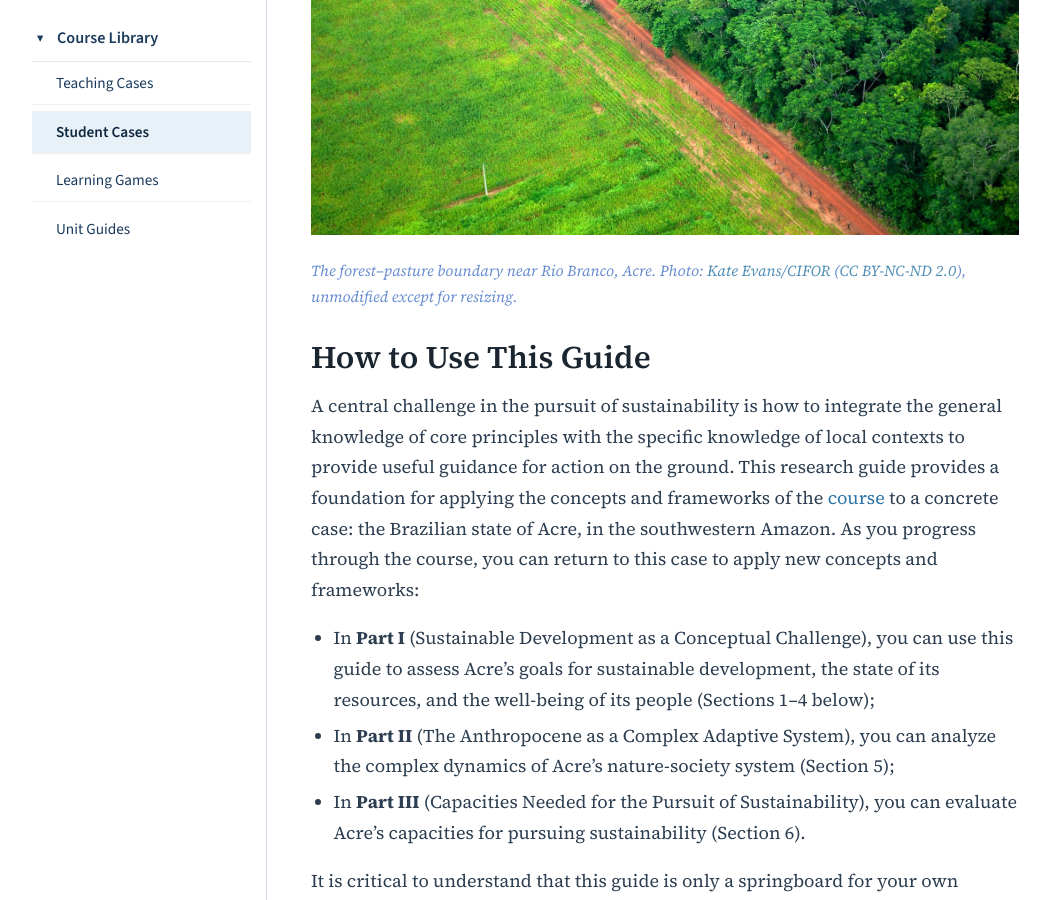
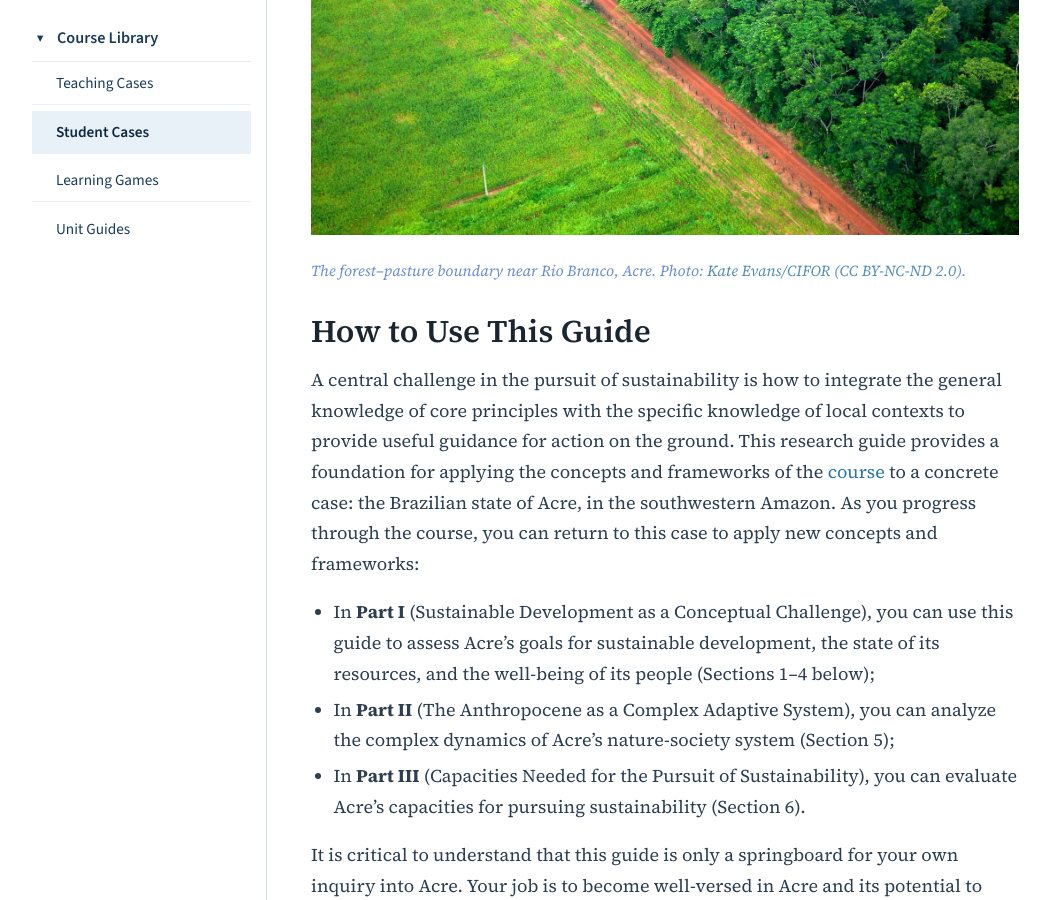
Before and after one commit to agharley/sustsci, a Jekyll site: the page built from course/course-library/student-cases/case-acre.md, in a window 1280 px wide and 900 px high, scrolled down 497 px. Shown: the whole window, without its empty margins (95-1145 px from the left). Built offline with Jekyll 4.4.1, drawn with Linux system fonts in a browser that asks for light colours.

Commit message:
fixing photo credit acre

```diff
--- a/course/course-library/student-cases/case-acre.md
+++ b/course/course-library/student-cases/case-acre.md
@@ -7,7 +7,7 @@ meta-description: A research guide to Acre, Brazil's pursuit of sustainability
 
 ![Aerial view of the boundary between rainforest and cleared agricultural land near Rio Branco, Acre, Brazil]({{ '/assets/images/cases/acre.jpg' | relative_url }})
 <p style="font-size:0.85em; font-style:italic; color:#4472C4; opacity:0.8; margin-top:8px;">
-The forest–pasture boundary near Rio Branco, Acre. Photo: <a href="https://www.flickr.com/photos/cifor-icraf/35035343564">Kate Evans/CIFOR</a> (<a href="https://creativecommons.org/licenses/by-nc-nd/2.0/">CC BY-NC-ND 2.0</a>), unmodified except for resizing.
+The forest–pasture boundary near Rio Branco, Acre. Photo: <a href="https://www.flickr.com/photos/cifor-icraf/35035343564">Kate Evans/CIFOR</a> (<a href="https://creativecommons.org/licenses/by-nc-nd/2.0/">CC BY-NC-ND 2.0</a>).
 </p>
 
 ## How to Use This Guide
```
Also changed, not shown: 1 other file.
